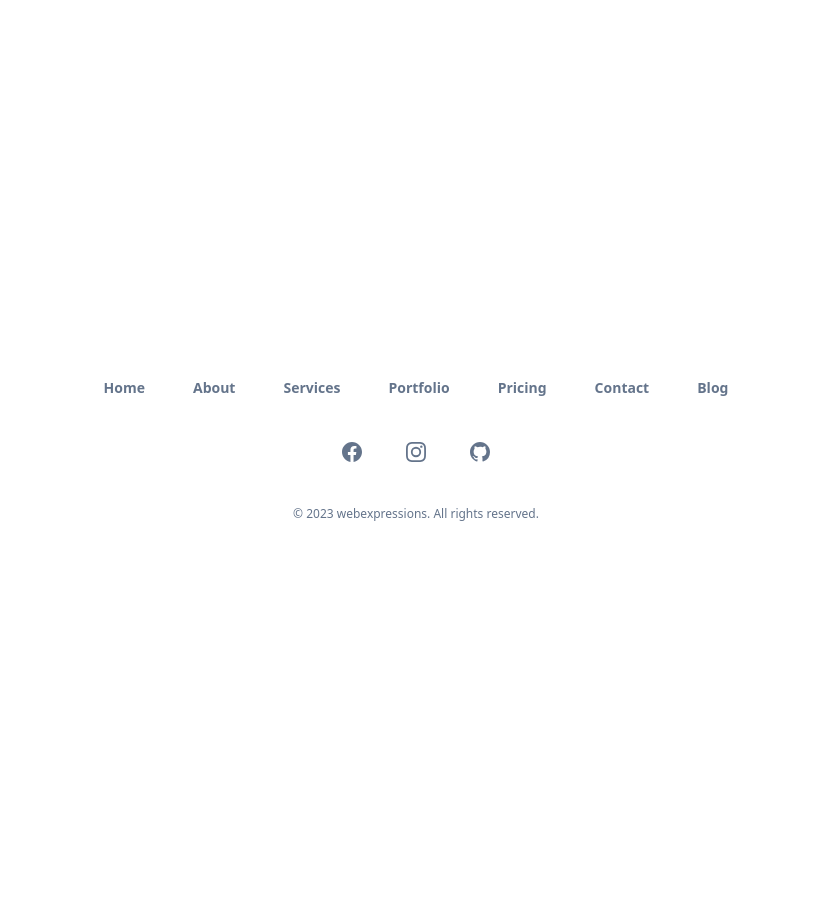
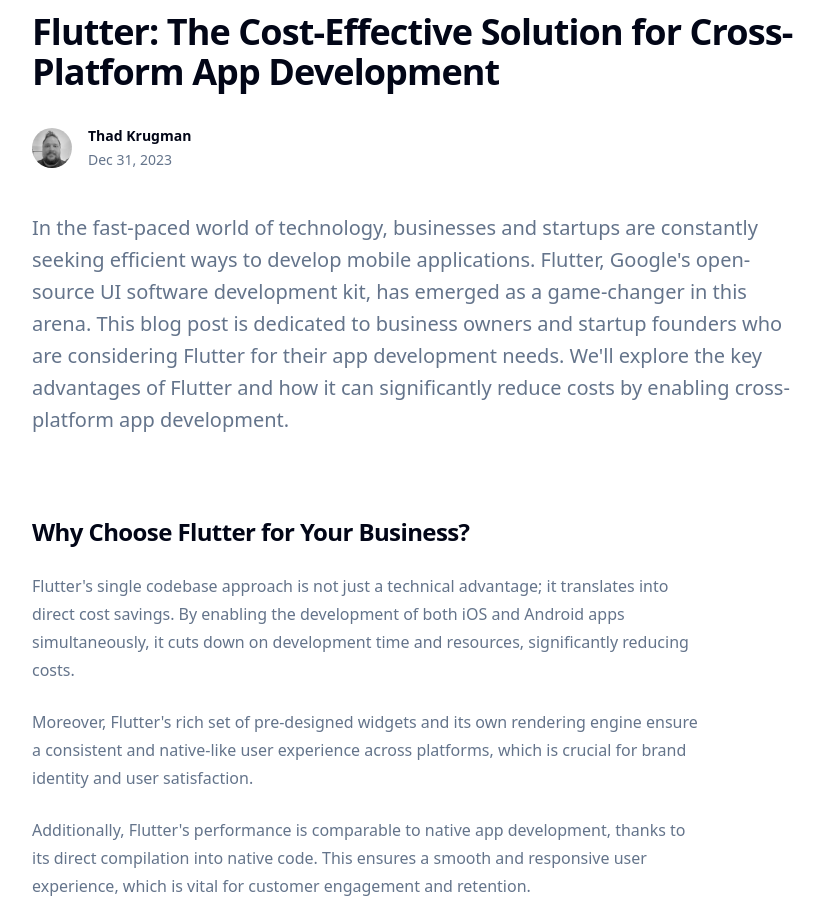
Before and after one commit to MadThad762/webexpressions_sveltekit, a SvelteKit app: page /blog/posts/flutter-the-cost-effective-solution-for-cross-platform-app-development in a window 1280 px wide. Before the commit this address had no page. Shown: the part 180-1097 px from the top of the page, without its empty margins (224-1048 px from the left). Before the commit the page ends 800 px from the top, so only its background shows below. Built offline with nearby package versions, Linux system fonts and the light colour scheme.

Commit message:
added new blog post and updated site map

```diff
--- a/src/lib/components/elements/BlogCTA.svelte
+++ b/src/lib/components/elements/BlogCTA.svelte
@@ -8,7 +8,7 @@
 				href="/#contact"
 				class="rounded-md bg-primary px-3.5 py-2 text-base font-bold leading-7 text-secondary shadow-sm duration-150 ease-out focus-visible:outline focus-visible:outline-2 focus-visible:outline-offset-2 focus-visible:outline-primary hover:bg-primary-dark"
 			>
-				Start Your Journey
+				Get Started Today
 			</a>
 			<a
 				href="/"
--- a/src/routes/blog/+page.svelte
+++ b/src/routes/blog/+page.svelte
@@ -2,6 +2,14 @@
 	import PostPreview from '$lib/components/pages/blog/PostPreview.svelte';
 
 	const previewPosts = [
+		{
+			title: 'Flutter: The Cost-Effective Solution for Cross-Platform App Development',
+			preview:
+				"In the fast-paced world of technology, businesses and startups are constantly seeking efficient ways to develop mobile applications. Flutter, Google's open-source UI software development kit, has emerged as a game-changer in this arena. This blog post is dedicated to business owners and startup founders who are considering Flutter for their app development needs. We'll explore the key advantages of Flutter and how it can significantly reduce costs by enabling cross-platform app development.",
+			tags: ['Flutter', 'Business Strategy'],
+			url: 'flutter-the-cost-effective-solution-for-cross-platform-app-development',
+			date: 'Dec 31, 2023'
+		},
 		{
 			title: 'Understanding the MVP: Its Purpose and How It Differs from the Final Product',
 			preview:
--- /dev/null
+++ b/src/routes/blog/posts/flutter-the-cost-effective-solution-for-cross-platform-app-development/+page.svelte
@@ -0,0 +1,83 @@
+<script>
+	import BlogPostWrapper from '$lib/components/elements/BlogPostWrapper.svelte';
+</script>
+
+<svelte:head>
+	<title>Flutter for Business: Cost-Effective Cross-Platform App Development</title>
+	<meta
+		name="description"
+		content="Discover how Flutter's single codebase approach revolutionizes mobile app development for businesses. Learn about its cost-saving benefits, faster deployment, and consistent UI/UX across iOS and Android. Ideal for startups and enterprises looking to maximize efficiency and reduce costs."
+	/>
+	<meta
+		name="keywords"
+		content="Flutter app development, cross-platform development, cost-saving mobile apps, Flutter for business, startup app development, iOS and Android with Flutter, Flutter efficiency, single codebase, Flutter UI/UX, faster app development, Flutter benefits, scalable mobile apps, Flutter community support, business app solutions, Flutter performance"
+	/>
+</svelte:head>
+
+<BlogPostWrapper
+	title={'Flutter: The Cost-Effective Solution for Cross-Platform App Development'}
+	date={'Dec 31, 2023'}
+>
+	<p class="mt-10 text-xl leading-8">
+		In the fast-paced world of technology, businesses and startups are constantly seeking efficient
+		ways to develop mobile applications. Flutter, Google's open-source UI software development kit,
+		has emerged as a game-changer in this arena. This blog post is dedicated to business owners and
+		startup founders who are considering Flutter for their app development needs. We'll explore the
+		key advantages of Flutter and how it can significantly reduce costs by enabling cross-platform
+		app development.
+	</p>
+	<div class="max-w-2xl">
+		<h2 class="mt-20 text-2xl font-bold tracking-tight text-heading">
+			Why Choose Flutter for Your Business?
+		</h2>
+		<p class="mt-6">
+			Flutter's single codebase approach is not just a technical advantage; it translates into
+			direct cost savings. By enabling the development of both iOS and Android apps simultaneously,
+			it cuts down on development time and resources, significantly reducing costs.
+		</p>
+		<p class="mt-6">
+			Moreover, Flutter's rich set of pre-designed widgets and its own rendering engine ensure a
+			consistent and native-like user experience across platforms, which is crucial for brand
+			identity and user satisfaction.
+		</p>
+		<p class="mt-6">
+			Additionally, Flutter's performance is comparable to native app development, thanks to its
+			direct compilation into native code. This ensures a smooth and responsive user experience,
+			which is vital for customer engagement and retention.
+		</p>
+		<h2 class="mt-20 text-2xl font-bold tracking-tight text-heading">
+			The Cost-Saving Benefits of Flutter
+		</h2>
+		<ul role="list" class="mt-6 max-w-xl space-y-6 text-body list-disc">
+			<li>
+				<span>
+					<strong class="font-semibold text-heading">Streamlined Team Management:</strong>
+					A single team can manage both iOS and Android development, simplifying team structure and reducing
+					management costs.
+				</span>
+			</li>
+			<li>
+				<span>
+					<strong class="font-semibold text-heading">Lower Maintenance Costs:</strong>
+					Maintaining one codebase for both platforms means easier updates and bug fixes, reducing long-term
+					maintenance expenses.
+				</span>
+			</li>
+			<li>
+				<span>
+					<strong class="font-semibold text-heading">Faster Time-to-Market:</strong>
+					With Flutter's development efficiency, your app can reach the market quicker, offering a competitive
+					advantage and potential for faster revenue generation.
+				</span>
+			</li>
+		</ul>
+		<h2 class="mt-20 text-2xl font-bold tracking-tight text-heading">Conclusion</h2>
+		<p class="mt-6">
+			For businesses, especially startups operating on tight budgets and timelines, Flutter offers a
+			compelling solution for app development. Its ability to create visually appealing,
+			high-performance cross-platform apps from a single codebase makes it a cost-effective,
+			efficient, and scalable choice. Embracing Flutter could mean not only savings in development
+			costs but also a quicker path to reaching your audience on both major mobile platforms.
+		</p>
+	</div>
+</BlogPostWrapper>
```
Also changed, not shown: 1 other file (tests, documents, lock files or other folders).
